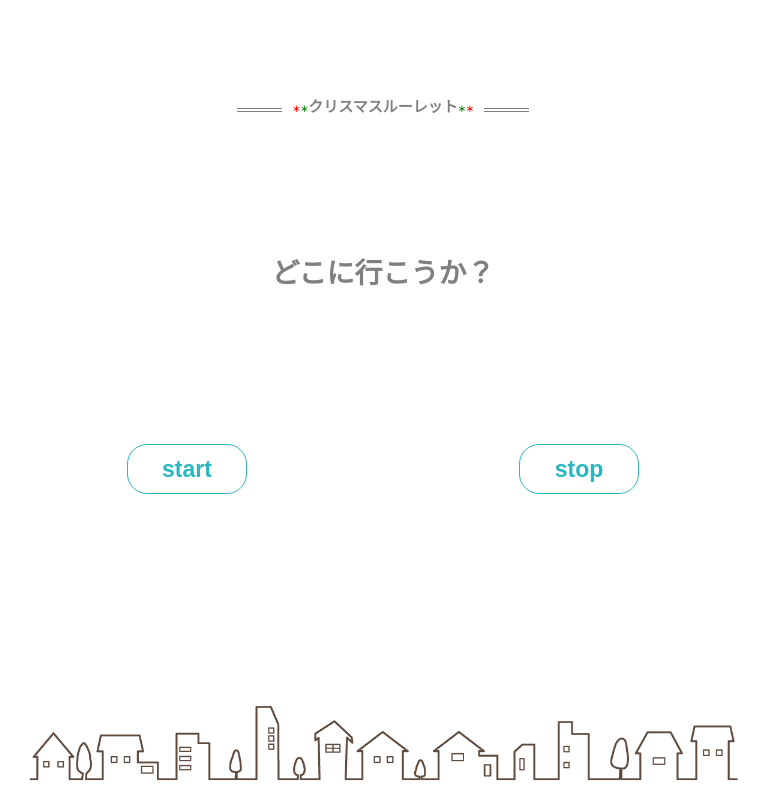
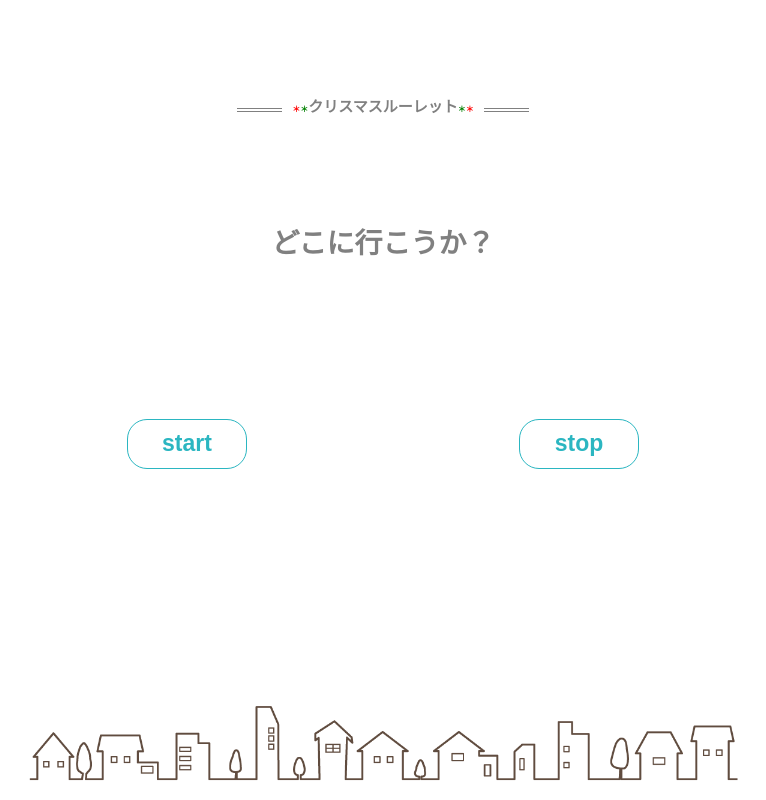
Before and after one commit to ishimaruco/ChristmasRoulette, a plain HTML site: page index.html in a window 1280 px wide. Shown: the whole page, without its empty margins (257-1023 px from the left). Drawn offline with Linux system fonts and the light colour scheme; a web font is replaced by a local one.

Commit message:
位置調整

```diff
--- a/css/style.css
+++ b/css/style.css
@@ -79,7 +79,7 @@ span {
 	bottom: 0;
 	right: 0;
 	left: 0;
-	height: 50%;
+	height: 65%;
 	width: 100vw;
 }
 
@@ -131,7 +131,10 @@ span {
 }
 
 #isPlace {
-	height: 33px;
+	position: absolute;
+	top: 30px;
+	right: 0;
+	left: 0;
 }
 
 .buttons {
```
